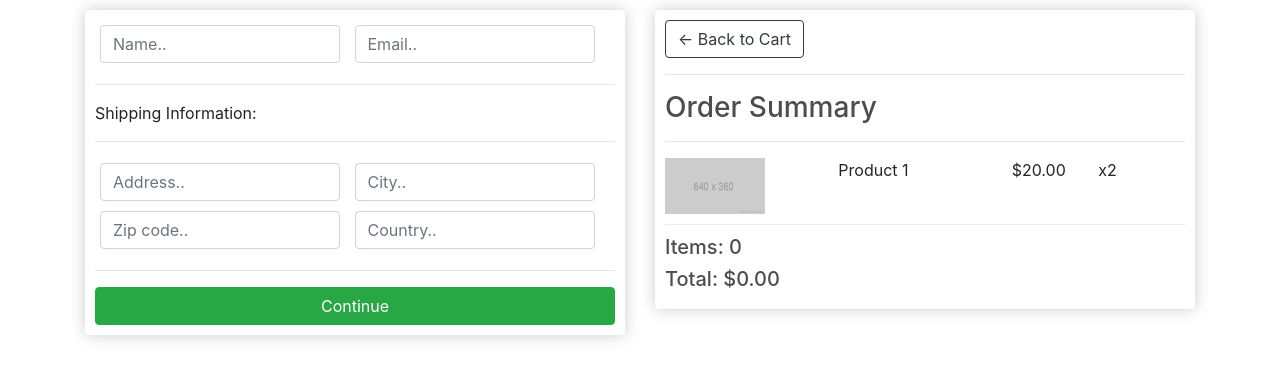
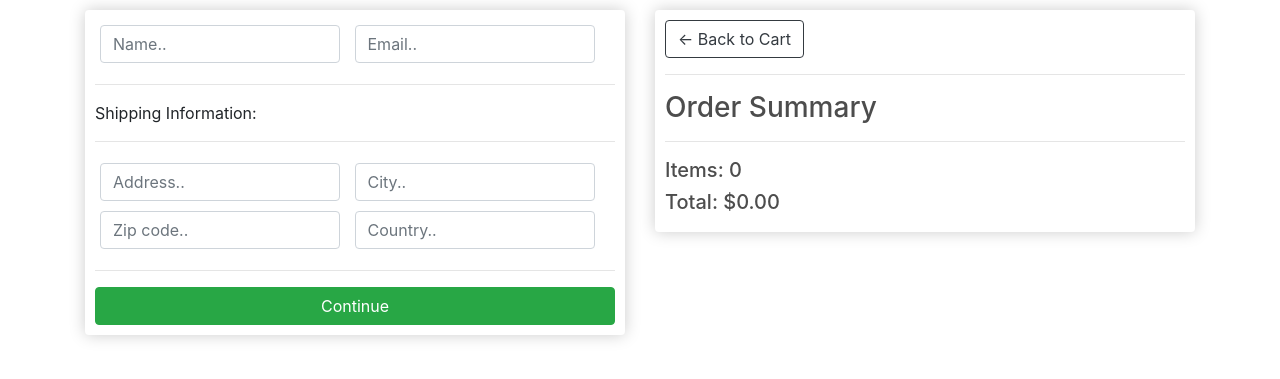
Before and after one commit to EmreAnliacik/ecommerce, a Django app: page /checkout/ in a window 1280 px wide. Shown: the part 57-436 px from the top of the page. Run offline with Django 5.2, Linux system fonts and the light colour scheme; some libraries are stand-ins or nearby versions.

Commit message:
checkout page changed static to live

```diff
--- a/store/templates/store/checkout.html
+++ b/store/templates/store/checkout.html
@@ -52,12 +52,14 @@
                 <hr>
                 <h3>Order Summary</h3>
                 <hr>
+                 {% for item in items %}
                 <div class="cart-row">
-                    <div style="flex:2"><img class="row-image" src="{% static 'images/placeholder.png' %}"></div>
-                    <div style="flex:2"><p>Product 1</p></div>
-                    <div style="flex:1"><p>$20.00</p></div>
-                    <div style="flex:1"><p>x2</p></div>
+                    <div style="flex:2"><img class="row-image" src="{{item.product.imageURL}}"></div>
+                    <div style="flex:2"><p>{{ item.product.name }}</p></div>
+                    <div style="flex:1"><p>${{ item.product.price }}</p></div>
+                    <div style="flex:1"><p>x2{{ item.quantity }}</p></div>
                 </div>
+                {% endfor %}
                 <h5>Items: {{ order.get_cart_items }}</h5>
                 <h5>Total:   ${{ order.get_cart_total|floatformat:2 }}</h5>
             </div>
```
